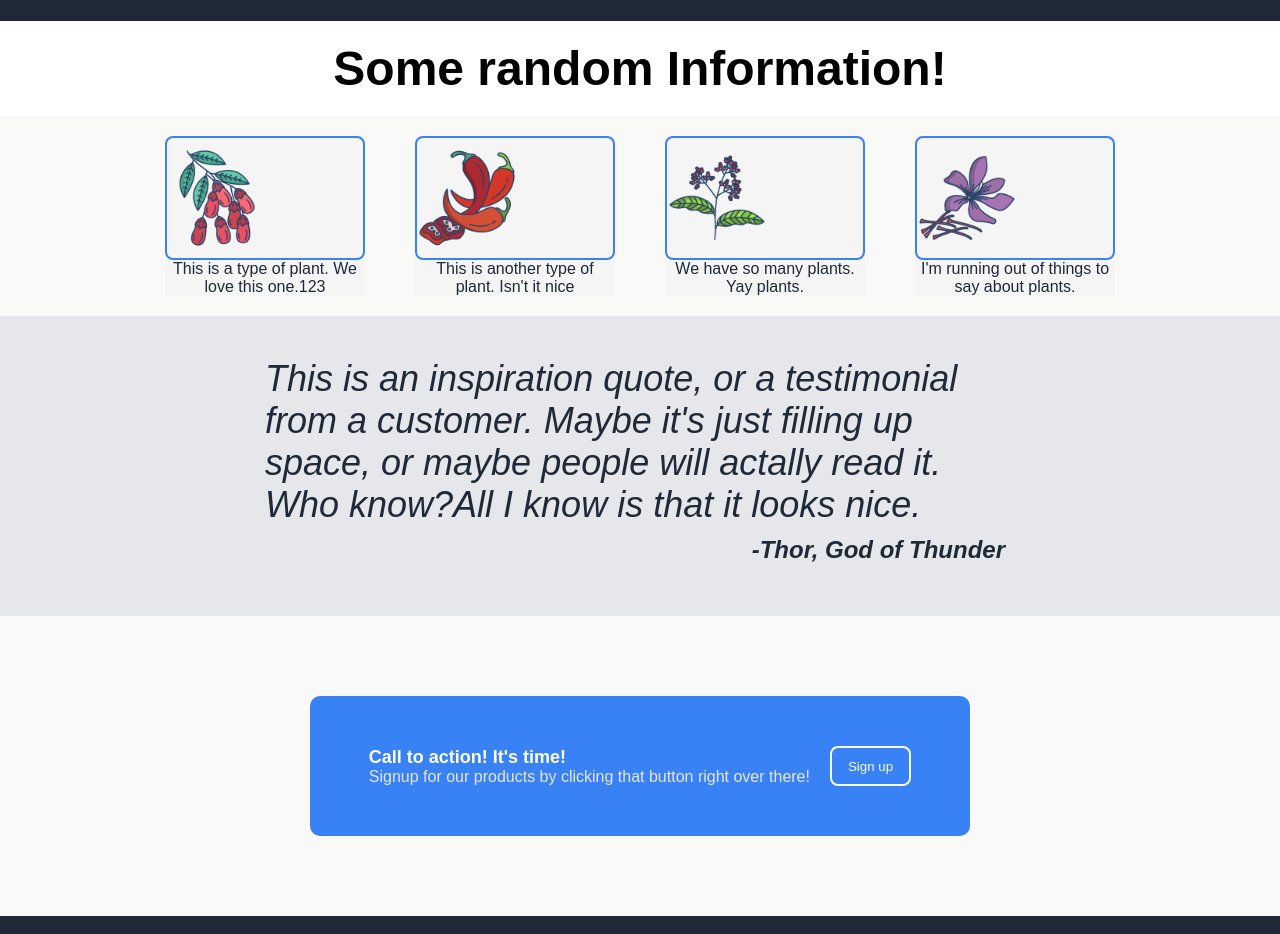
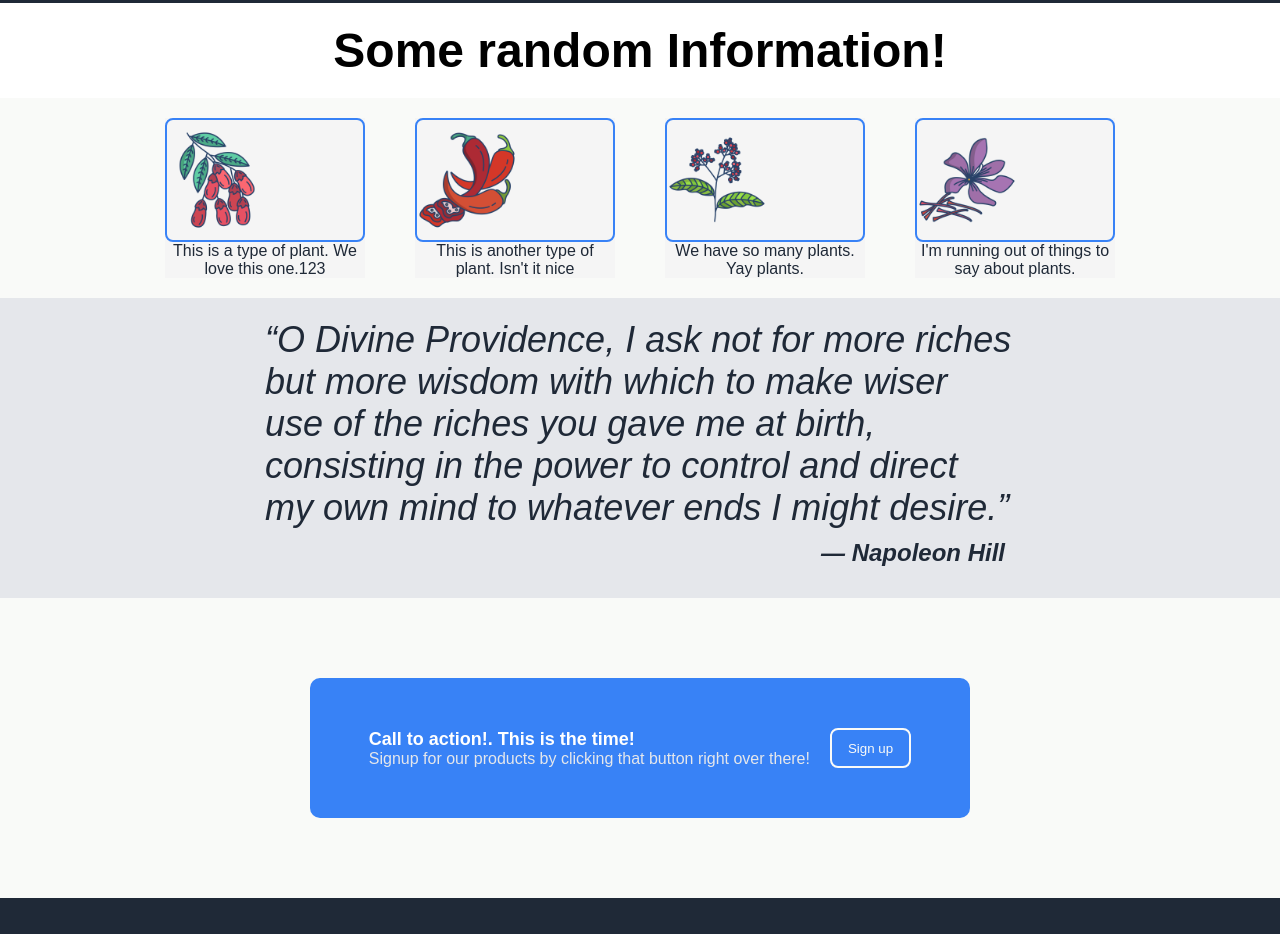
Before and after one commit to Mihute/landing-page, a plain HTML site: page index.html in a window 1280 px wide. Shown: the part 537-1471 px from the top of the page. Drawn offline with Linux system fonts and the light colour scheme.

Commit message:
minor updates

```diff
--- a/css/style.css
+++ b/css/style.css
@@ -132,6 +132,10 @@ a {
   font-size: 18px;
 }
 
+.right a:hover{
+  border-bottom: 1px solid white;
+}
+
 ul {
   list-style-type: none;
   display: flex;
--- a/index.html
+++ b/index.html
@@ -4,12 +4,9 @@
     <meta http-equiv="Content-Type" content="text/html; charset=utf-8" />
     <title>Odinproject - Landing Page</title>
     <link rel="stylesheet" href="css/style.css">
-link
-
   </head>
 
   <body>
-
     <!--Header Area-->
     <div class="header">
       <div class="left">
@@ -25,6 +22,7 @@ link
         </ul>
       </div>
      </div>
+
      <!--Header middle part-->
       <div class="modal-area">
         <div class="modal-box1">
@@ -33,7 +31,6 @@ link
                         <p>This website has some subtext that goes here under the main title. It's a small font and the color is lower contrast.</p>
                       </div>
             <button class="signup">Sign up</button>
-
           </div>
         </div>
         <div class="modal-box2">
@@ -45,7 +42,6 @@ link
 
    <!--Middle part content-->
 <div class="title">Some random Information!</div>
-
   <div class="container3">
 
     <div class="info">
@@ -68,8 +64,9 @@ link
   </div>
    <!-- Middle lower part -->
     <div class="container4">
-      <div class="info2">This is an inspiration quote, or a testimonial from a customer. Maybe it's just filling up space, or maybe people will actally read it. Who know?All I know is that it looks nice.
-        <p class="text2">-Thor, God of Thunder</p>
+      <div class="info2"> “O Divine Providence, I ask not for more riches but more wisdom with which to make wiser use of the riches you gave me at birth, consisting in the power to control and direct my own mind to whatever ends I might desire.”
+
+        <p class="text2"> — Napoleon Hill</p>
       </div>
 
     </div>
@@ -77,7 +74,7 @@ link
     <div class="container5">
       <div class="box5">
         <div class="modal-box3">
-          <div class="info3">Call to action! It's time!</div>
+          <div class="info3">Call to action!. This is the time!</div>
           <div class="text3">Signup for our products by clicking that button right over there!</div>
         </div>
           <button class="signup">Sign up</button>
```
